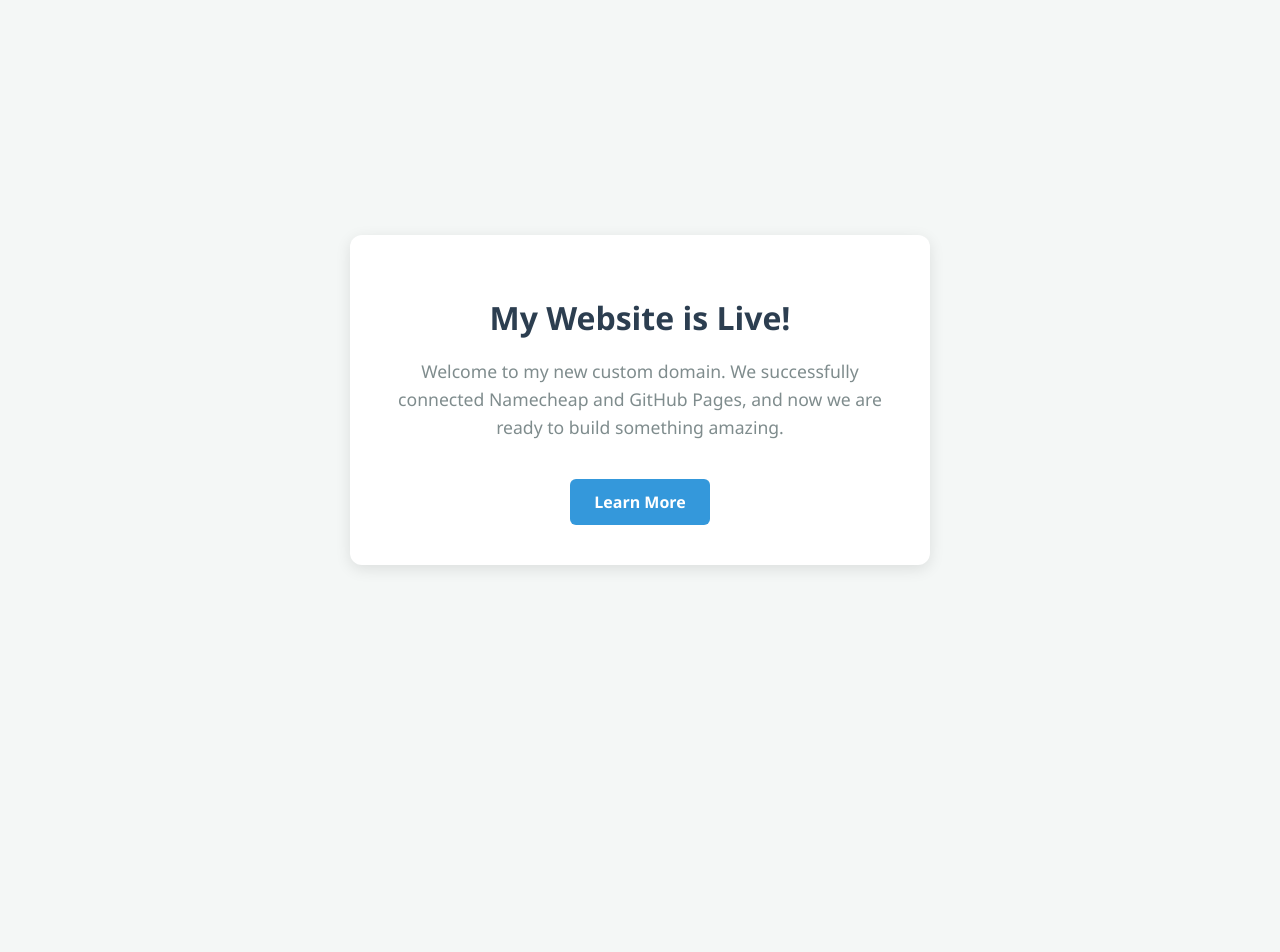
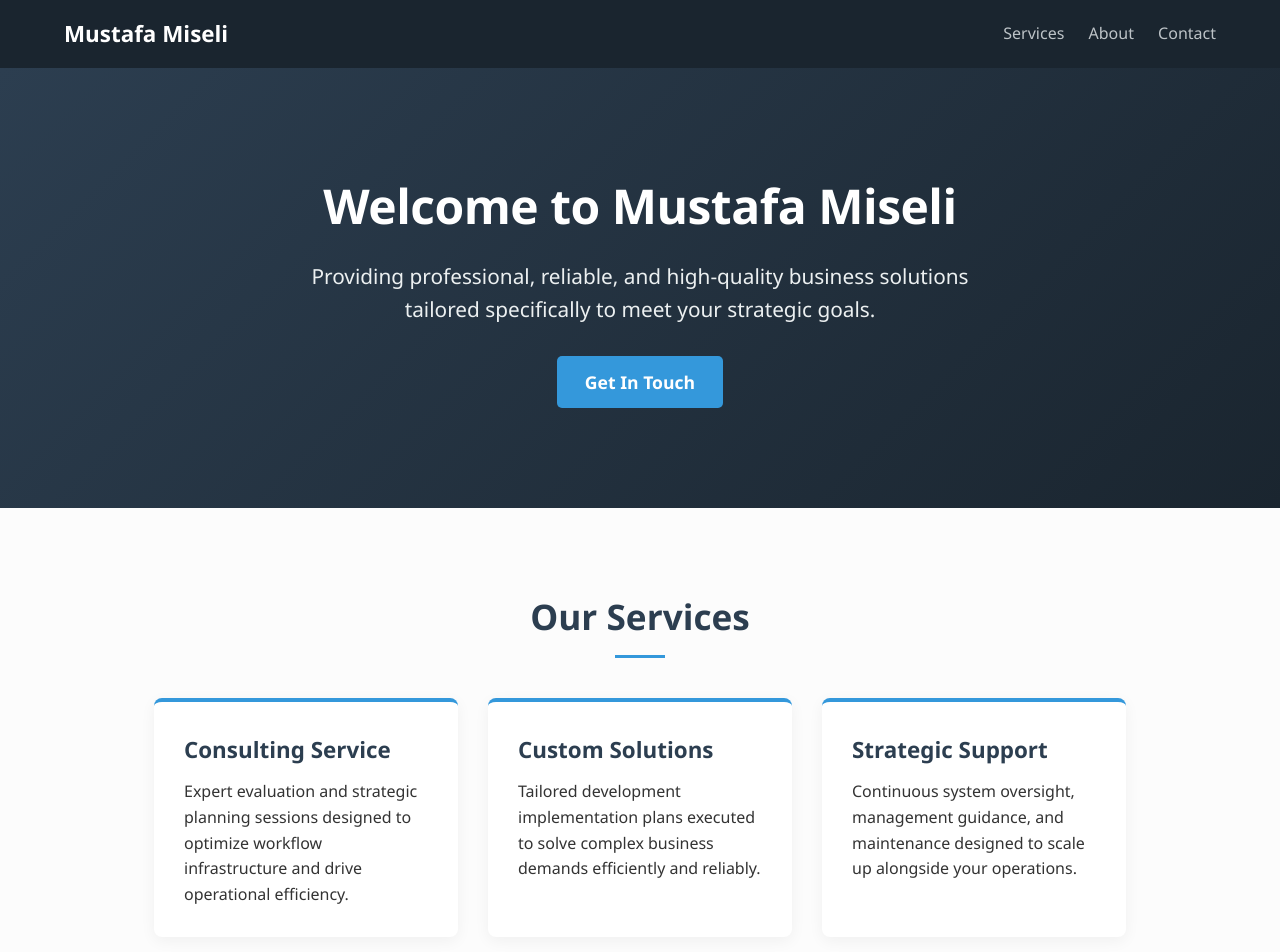
Before and after one commit to mmiseli/mustafamiseli, a plain HTML site: page index.html in a window 1280 px wide. Shown: the top 952 px of the page. Before the commit the page ends 800 px from the top, so only its background shows below. Drawn offline with Linux system fonts and the light colour scheme.

Commit message:
Revamp index.html with new title and layout
Updated the website title and improved CSS styling for a modern business theme. Added navigation bar and structured sections for services, about, and contact information.

```diff
--- a/index.html
+++ b/index.html
@@ -3,61 +3,230 @@
 <head>
     <meta charset="UTF-8">
     <meta name="viewport" content="width=device-width, initial-scale=1.0">
-    <title>Welcome to My Website</title>
+    <title>Mustafa Miseli | Professional Services</title>
     <style>
-        /* This is the CSS styling that makes the site look beautiful */
-        body {
-            font-family: 'Segoe UI', Tahoma, Geneva, Verdana, sans-serif;
-            background-color: #f4f7f6;
-            color: #333;
+        /* Modern Business Theme CSS Styling */
+        * {
+            box-sizing: border-box;
             margin: 0;
             padding: 0;
+        }
+        body {
+            font-family: 'Segoe UI', Arial, sans-serif;
+            line-height: 1.6;
+            color: #333;
+            background-color: #fcfcfc;
+        }
+        /* Navigation Bar */
+        nav {
+            background-color: #1a252f;
+            padding: 1rem 5%;
             display: flex;
-            justify-content: center;
+            justify-content: space-between;
             align-items: center;
-            height: 100vh;
+            position: sticky;
+            top: 0;
+            z-index: 1000;
+        }
+        nav .logo {
+            color: #ffffff;
+            font-size: 1.4rem;
+            font-weight: bold;
+            text-decoration: none;
+        }
+        nav .menu a {
+            color: #bdc3c7;
+            text-decoration: none;
+            margin-left: 20px;
+            font-size: 1rem;
+            transition: color 0.3s;
+        }
+        nav .menu a:hover {
+            color: #3498db;
+        }
+        /* Hero Section */
+        header {
+            background: linear-gradient(135deg, #2c3e50 0%, #1a252f 100%);
+            color: white;
+            padding: 100px 5%;
             text-align: center;
         }
-        .container {
-            background-color: white;
-            padding: 40px;
-            border-radius: 12px;
-            box-shadow: 0 4px 15px rgba(0,0,0,0.1);
-            max-width: 500px;
-            width: 90%;
+        header h1 {
+            font-size: 3rem;
+            margin-bottom: 15px;
+            letter-spacing: -0.5px;
         }
-        h1 {
-            color: #2c3e50;
-            margin-bottom: 10px;
+        header p {
+            font-size: 1.3rem;
+            color: #ecf0f1;
+            max-width: 700px;
+            margin: 0 auto 30px auto;
         }
-        p {
-            font-size: 1.1rem;
-            color: #7f8c8d;
-            line-height: 1.6;
-        }
-        .btn {
+        .btn-primary {
             display: inline-block;
-            margin-top: 20px;
-            padding: 12px 24px;
             background-color: #3498db;
             color: white;
+            padding: 12px 28px;
             text-decoration: none;
-            border-radius: 6px;
+            border-radius: 5px;
             font-weight: bold;
-            transition: background 0.3s ease;
+            font-size: 1.1rem;
+            transition: background 0.3s;
         }
-        .btn:hover {
+        .btn-primary:hover {
             background-color: #2980b9;
+        }
+        /* Section Layouts */
+        section {
+            padding: 80px 5%;
+            max-width: 1100px;
+            margin: 0 auto;
+        }
+        .section-title {
+            text-align: center;
+            font-size: 2.2rem;
+            color: #2c3e50;
+            margin-bottom: 40px;
+            position: relative;
+        }
+        .section-title::after {
+            content: '';
+            display: block;
+            width: 50px;
+            height: 3px;
+            background-color: #3498db;
+            margin: 10px auto 0 auto;
+        }
+        /* Services Grid Layout */
+        .services-grid {
+            display: grid;
+            grid-template-columns: repeat(auto-fit, minmax(280px, 1fr));
+            gap: 30px;
+        }
+        .service-card {
+            background: white;
+            padding: 30px;
+            border-radius: 8px;
+            box-shadow: 0 4px 15px rgba(0,0,0,0.05);
+            border-top: 4px solid #3498db;
+            transition: transform 0.3s;
+        }
+        .service-card:hover {
+            transform: translateY(-5px);
+        }
+        .service-card h3 {
+            color: #2c3e50;
+            margin-bottom: 12px;
+            font-size: 1.4rem;
+        }
+        /* About & Contact Sections */
+        .about-text {
+            font-size: 1.15rem;
+            color: #555;
+            text-align: center;
+            max-width: 800px;
+            margin: 0 auto;
+            line-height: 1.8;
+        }
+        .contact-box {
+            background-color: #ffffff;
+            border: 1px solid #e1e8ed;
+            padding: 40px;
+            border-radius: 8px;
+            text-align: center;
+            max-width: 600px;
+            margin: 0 auto;
+            box-shadow: 0 4px 15px rgba(0,0,0,0.02);
+        }
+        .contact-box p {
+            margin-bottom: 15px;
+            font-size: 1.1rem;
+        }
+        .contact-box strong {
+            color: #2c3e50;
+        }
+        /* Footer Elements */
+        footer {
+            background-color: #1a252f;
+            color: #7f8c8d;
+            text-align: center;
+            padding: 30px 5%;
+            font-size: 0.95rem;
+            border-top: 1px solid #2c3e50;
+        }
+        /* Responsive adjustments */
+        @media (max-width: 768px) {
+            header h1 {
+                font-size: 2.2rem;
+            }
+            header p {
+                font-size: 1.1rem;
+            }
         }
     </style>
 </head>
 <body>
 
-    <div class="container">
-        <h1>My Website is Live!</h1>
-        <p>Welcome to my new custom domain. We successfully connected Namecheap and GitHub Pages, and now we are ready to build something amazing.</p>
-        <a href="#" class="btn">Learn More</a>
-    </div>
+    <!-- Header / Navigation Bar -->
+    <nav>
+        <a href="#" class="logo">Mustafa Miseli</a>
+        <div class="menu">
+            <a href="#services">Services</a>
+            <a href="#about">About</a>
+            <a href="#contact">Contact</a>
+        </div>
+    </nav>
+
+    <!-- Main Hero Banner Section -->
+    <header>
+        <h1>Welcome to Mustafa Miseli</h1>
+        <p>Providing professional, reliable, and high-quality business solutions tailored specifically to meet your strategic goals.</p>
+        <a href="#contact" class="btn-primary">Get In Touch</a>
+    </header>
+
+    <!-- Core Business Services Section -->
+    <section id="services">
+        <h2 class="section-title">Our Services</h2>
+        <div class="services-grid">
+            <div class="service-card">
+                <h3>Consulting Service</h3>
+                <p>Expert evaluation and strategic planning sessions designed to optimize workflow infrastructure and drive operational efficiency.</p>
+            </div>
+            <div class="service-card">
+                <h3>Custom Solutions</h3>
+                <p>Tailored development implementation plans executed to solve complex business demands efficiently and reliably.</p>
+            </div>
+            <div class="service-card">
+                <h3>Strategic Support</h3>
+                <p>Continuous system oversight, management guidance, and maintenance designed to scale up alongside your operations.</p>
+            </div>
+        </div>
+    </section>
+
+    <!-- Business Profile Section -->
+    <section id="about" style="background-color: #f4f7f6; max-width: 100%; width: 100%;">
+        <div style="max-width: 1100px; margin: 0 auto; padding: 0 5%;">
+            <h2 class="section-title">About Our Business</h2>
+            <p class="about-text">
+                At Mustafa Miseli, we prioritize building long-term professional partnerships founded on clear communication, technical excellence, and reliable implementation. We study each project uniquely to provide high-impact modern services.
+            </p>
+        </div>
+    </section>
+
+    <!-- Call to Action & Contact Information -->
+    <section id="contact">
+        <h2 class="section-title">Contact Us</h2>
+        <div class="contact-box">
+            <p>Ready to start your next project or have a quick inquiry? Reach out directly via the information below:</p>
+            <p style="font-size: 1.2rem; margin-top: 20px;"><strong>Email:</strong> info@mustafamiseli.com</p>
+            <p style="font-size: 1.2rem;"><strong>Location:</strong> Arlington, VA</p>
+        </div>
+    </section>
+
+    <!-- Footer Elements -->
+    <footer>
+        <p>&copy; 2026 Mustafa Miseli. All rights reserved.</p>
+    </footer>
 
 </body>
 </html>
```
